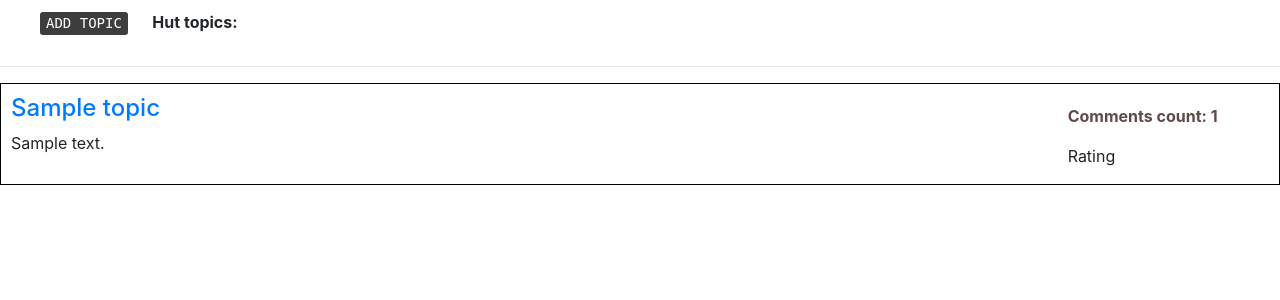
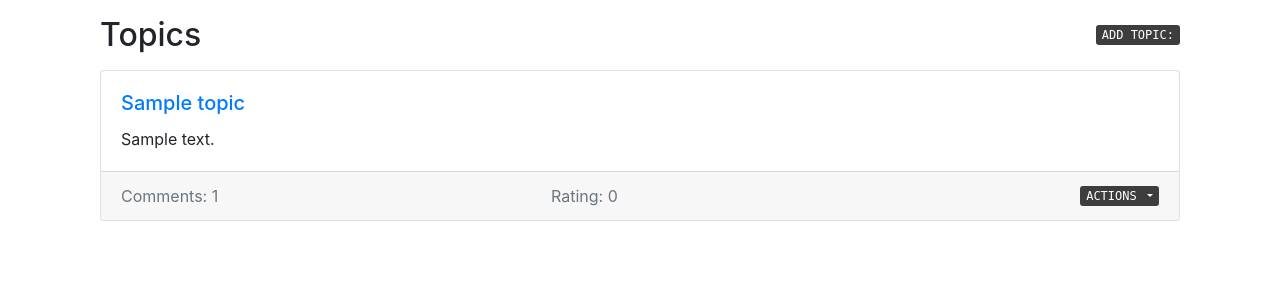
Before and after one commit to vladhutsal/MyHut_forum, a Django app: page / in a window 1280 px wide. Shown: the part 40-340 px from the top of the page. Run offline with Django 3.2, Linux system fonts and the light colour scheme; a user stored in the database is signed in; tables that the repository leaves empty hold one stand-in row (values such as "Sample post"); some libraries are stand-ins or nearby versions.

Commit message:
delete: add_topic page delete: add_topic form classes from forms.py delete: redundant css classes add: add_topic form on homepage add: repeated template parts in Django tags in layout.html add: homepage markup

```diff
--- a/homepage/forms.py
+++ b/homepage/forms.py
@@ -27,16 +27,16 @@ class TopicForm(forms.ModelForm):
         fields = ('title', 'tags', 'text')
         widgets = {
             'title': forms.TextInput(attrs={
-                'class': 'form-control add-topic-field',
-                'placeholder': 'Title here'
+                'class': 'form-control',
+                'placeholder': 'Topic title'
             }),
             'text': forms.Textarea(attrs={
                     'rows': 5,
-                    'placeholder': 'Here`s your topic goes',
-                    'class': 'form-control add-topic-field'
+                    'placeholder': 'Topic text',
+                    'class': 'form-control'
                     }),
             'tags': forms.TextInput(attrs={
-                'class': 'form-control add-topic-field',
+                'class': 'form-control',
                 'placeholder': 'Add tags'
             })
         }
--- a/homepage/static/homepage/home_page.css
+++ b/homepage/static/homepage/home_page.css
@@ -1,38 +1,3 @@
-.page-content {
-  margin-left: 20px;
-  margin-right: 20px;
-  margin-top: 20px;
-}
-
-.table-col {
-  padding-left: 10px;
-  padding-top: 10px;
-}
-
-#right-side {
-  font-weight: bold;
-  color: rgb(97, 73, 73);
-}
-
-.table {
-  border: 1px solid black;
-  margin-bottom: 30px;
-}
-
-.hut-topics {
-  padding-top: 10px;
-  padding-left: 20px;
-  font-weight: bold;
-}
-
-.hut-topics-top-bar li {
-  display: inline-block;
-  list-style: none;
-}
-
-
-#descr {
-  text-overflow: ellipsis;
-  white-space: nowrap;
-  overflow: hidden;
-}
+.muted-table li {
+    list-style-type: none;
+  }
--- a/homepage/static/homepage/navbar-and-control.css
+++ b/homepage/static/homepage/navbar-and-control.css
@@ -25,7 +25,7 @@
 
 /* Control */
 
-.add-button {
+.forum-button {
   font-family: Console, Monospace, sans-serif;
   text-transform: uppercase;
   background: rgb(61, 61, 61);
@@ -34,30 +34,14 @@
   color: #FFFFFF;
   font-size: 12px;
 }
+  .forum-button.post {
+    font-size: 14px;
+  }
 
-.add-button a {
-  text-decoration: none;
-  color: #FFFFFF;
-  font-size: 14px;
-}
-
-  .add-button:hover,.form button:active,.form button:focus {
+  .forum-button.post:hover {
     background: #ff6f69;
   }
 
-
-.action-button {
-  font-family: Console, Monospace, sans-serif;
-  text-transform: uppercase;
-  outline: 0;
-  background:rgb(61, 61, 61);
-  border: 0;
-  border-radius: 3px;
-  color: #ffffff;
-  font-size: 12px;
-
-}
-
-  .action-button:hover {
+  .forum-button.action:hover {
     background: #69a5ff;
   }
--- a/homepage/static/homepage/topic_page.css
+++ b/homepage/static/homepage/topic_page.css
@@ -5,9 +5,3 @@
 .border {
   padding: 5px;
 }
-
-
-.media-body h6 {
-  margin: 0;
-  font-weight: bold;
-}
--- a/homepage/templates/homepage/home_page.html
+++ b/homepage/templates/homepage/home_page.html
@@ -5,39 +5,80 @@
   {% block head%}
     {% load static %}
     <link rel="stylesheet" type="text/css" href="{% static 'homepage/home_page.css' %}">
-{% endblock %}
+  {% endblock head %}
+
+  {% block page %}Topics{% endblock page %}
+
+  {% block head_btn %}
+    <button class="my-auto forum-button action"
+          type="button"
+          data-toggle="collapse"
+          data-target="#addComment">
+          Add topic:
+    </button>
+  {% endblock head_btn %}
 
   {% block content %}
-<div>
-  <ul class="hut-topics-top-bar">
-    <li>
-      <button class="add-button" type="submit">
-        <a href="{% url 'homepage:add_topic' %}">Add Topic</a>
+  <div class="container">
+
+<!-- Topics header, form begin -->
+  <div class="container mt-3">
+    <div class="collapse" id="addComment">
+      <div class="container">
+          <form method="POST" class="form-group">
+          {% csrf_token %}
+          <div class="form-row">
+            <div class="col">
+              {{ form.title }}
+            </div>
+            <div class="col-2">
+              {{ form.tags }}
+            </div>
+          </div>
+          <div class="mt-3">
+            {{ form.text }}
+          </div>
+          <button class="ml-3 mt-2 forum-button post" type="submit">post</button>
+        </form>
+      </div>
+    </div>
+  </div>
+<!-- end -->
+
+<!-- Comments begin -->
+  <div class="container">
+    {% for topic in topic_queryset %}
+      <div class="card my-2">
+        <div class="card-body">
+          <a href="{% url 'homepage:topic' topic.pk %}">
+            <h5 class="card-title">{{ topic.title }}</h5>
+          </a>
+          <p class="card-text text-truncate">{{ topic.text }}</p>
+        </div>
+        <div class="card-footer">
+          <div class="row">
+            <ul class="muted-table mb-0 mr-auto d-sm-block d-md-flex row justify-content-start col-10">
+              <li class="text-muted col-6">Comments: {{ topic.comm_count }}</li>
+              <li class="text-muted col-6">Rating: 0</li>
+            </ul>
+            <div class="d-flex">
+              <div class="dropdown d-flex col-auto align-self-right">
+                <button class="forum-button action dropdown-toggle align-self-center"
+                  id="actions"
+                  type="button"
+                  data-toggle="dropdown">
+                  actions
                 </button>
-    </li>
-    <li>
-      <p class="hut-topics">Hut topics:</p>
-    </li>
-  </ul>
-  <hr>
+                <div class="dropdown-menu" id="actions">
+                  <a class="dropdown-item" href="#">Reply</a>
+                  <a class="dropdown-item" href="#">Edit</a>
+                  <a class="dropdown-item" href="#">Delete</a>
                 </div>
-
-  {% for topic in topic_queryset %}
-    <div class="container-fluid table">
-      <div class="row table-col">
-        <div class="col-7 col-md-10 px-0">
-          <a href="{% url 'homepage:topic' topic.pk %}">
-            <h4>{{ topic.title }}</h4>
-          </a>
-          <p id="descr">{{ topic.text }}</p>
               </div>
-
-        <div class="col-5 col-md-2 px-0 table-col">
-          <p id='right-side'>Comments count: {{ topic.comm_count }}</p>
-          <p>Rating</p>
+            </div>
           </div>
         </div>
       </div>
     {% endfor %}
-
- {% endblock %}
+  </div>
+  {% endblock content %}
--- a/homepage/templates/homepage/layout.html
+++ b/homepage/templates/homepage/layout.html
@@ -49,6 +49,16 @@
     </div>
   </nav>
 
+  <div class="container my-3">
+    <div class="container d-flex justify-content-between">
+        <h2 class="my-auto">
+          {% block page %}
+          {% endblock page %}
+        </h2>
+        {% block head_btn %}
+        {% endblock head_btn %}
+    </div>
+  </div>
 
   {% block content %}
   {% endblock content %}
--- a/homepage/urls.py
+++ b/homepage/urls.py
@@ -9,8 +9,6 @@ urlpatterns = [
     path('', views.home_page, name='home'),
     path("topic/<int:topic_id>", views.topic_page, name="topic"),
 
-    path("add_topic", views.add_topic_page, name="add_topic"),
-
     path("add_comment/<int:topic_id>", views.add_comment, name="add_comment"),
     path("delete_comment/<int:comment_id>", views.delete_comment, name="delete_comment"),
     path('delete_comment_perm/<int:topic_id>', views.delete_comment_permission, name="gain_delete_perm"),
--- a/homepage/views.py
+++ b/homepage/views.py
@@ -10,15 +10,24 @@ from homepage.forms import CommentForm, TopicForm
 
 # return render(request, 'homepage/error.html', {'error': })
 
+# add topic desription for 300 symbols
+
 # Page views
 def home_page(request):
     if request.user.is_authenticated is False:
         return redirect('login:user_login')
     else:
+        form = TopicForm(request.POST or None)
+        if form.is_valid():
+            topic = form.save(commit=False)
+            topic.user = User.objects.get(username=request.user)
+            topic.save()
+            return redirect('homepage:home')
         annotated_topic_queryset = Topic.objects.annotate(comm_count=Count('comment'))
         context = {
             'name': request.user,
-            'topic_queryset': annotated_topic_queryset
+            'topic_queryset': annotated_topic_queryset,
+            'form': form
             }
         return render(request, 'homepage/home_page.html', context)
 
@@ -41,19 +50,6 @@ def topic_page(request, topic_id):
 def test(request):
     return render(request, 'homepage/test.html')
 
-
-def add_topic_page(request):
-    form = TopicForm(request.POST or None)
-    if form.is_valid():
-        topic = form.save(commit=False)
-        topic.user = User.objects.get(username=request.user)
-        topic.save()
-        print(topic)
-        return redirect('homepage:home')
-    context = {
-        'form': form
-    }
-    return render(request, 'homepage/add_topic.html', context)
 
 
 # Comment views
```
Also changed, not shown: homepage/static/homepage/add_topic.css (deleted, +0 -12 lines), homepage/templates/homepage/add_topic.html (deleted, +0 -28 lines), homepage/templates/homepage/topics_page.html (+11 -12 lines). Lines whose indentation alone changed are shown as unchanged.
